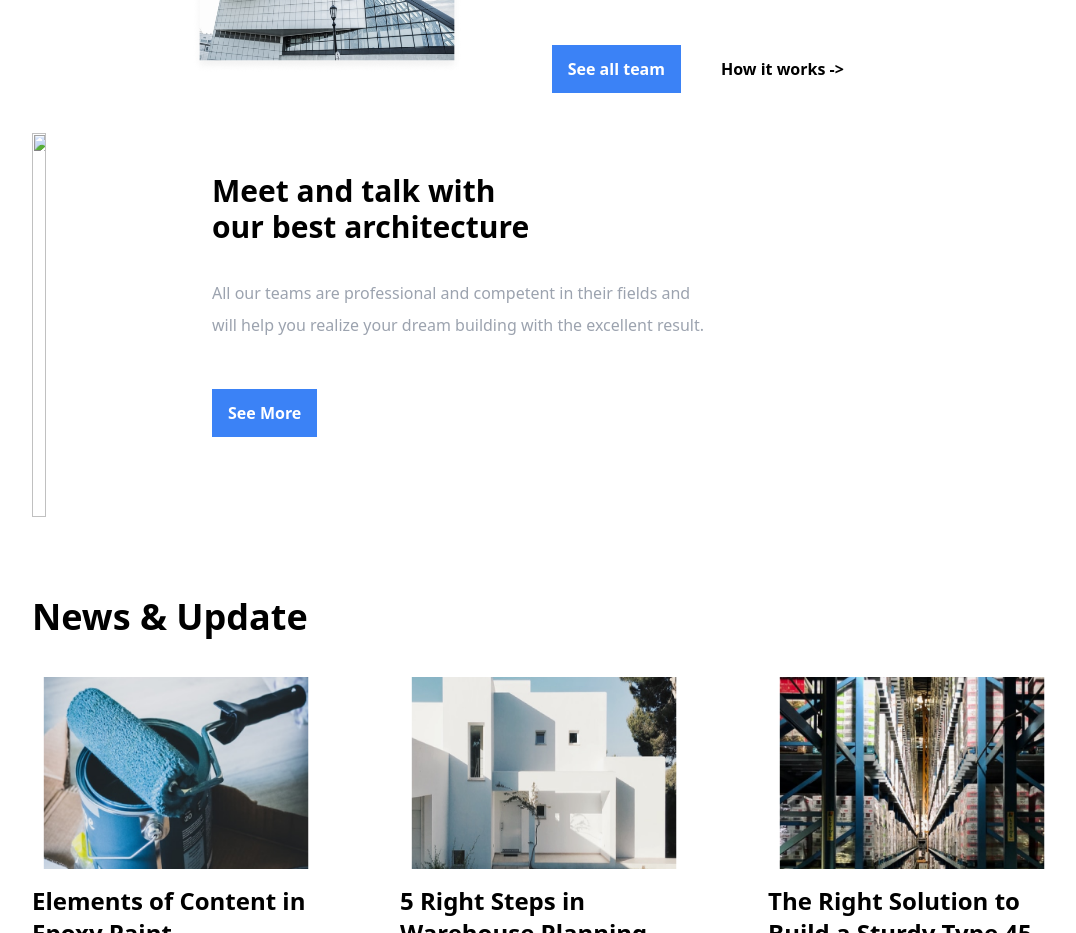
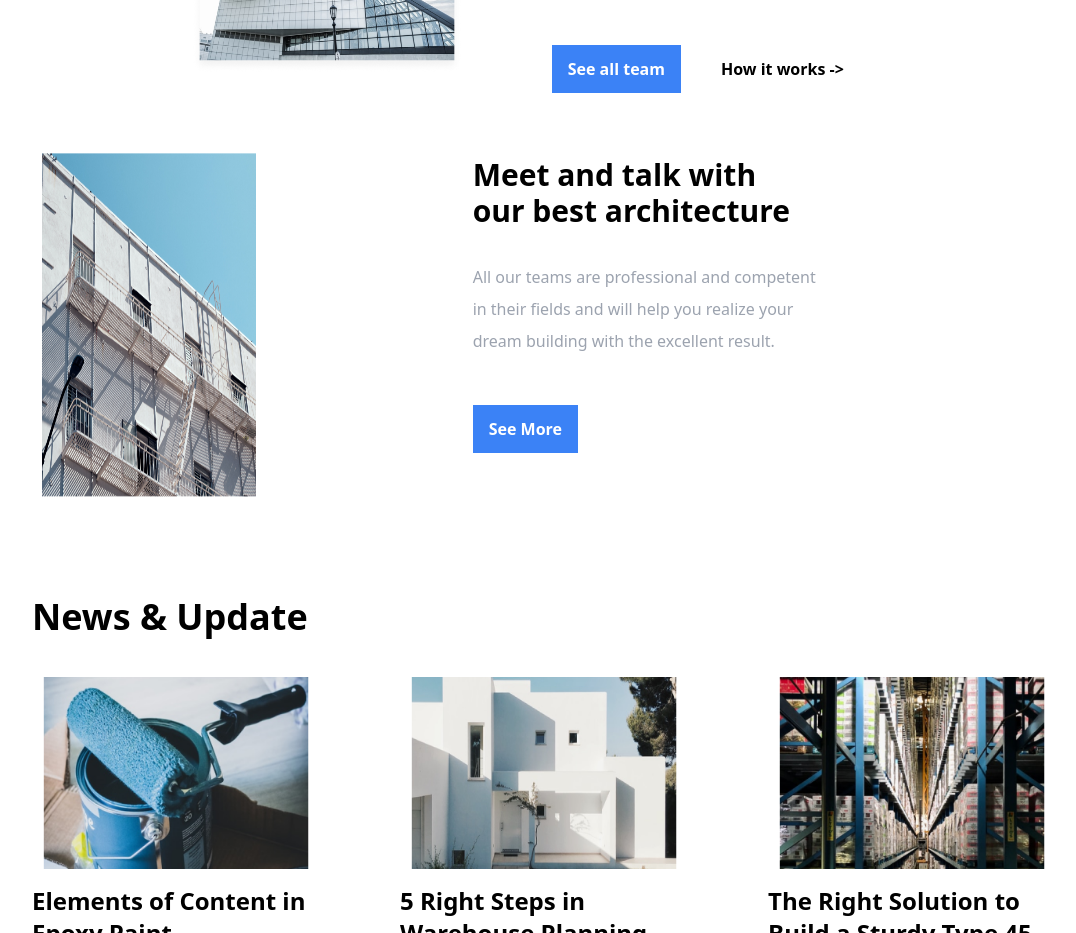
Before and after one commit to Abhinavan2004/Tailwind_Project1, a plain HTML site: page index.html in a window 1280 px wide. Shown: the part 2740-3673 px from the top of the page, without its empty margins (96-1172 px from the left). Drawn offline with nearby package versions, Linux system fonts and the light colour scheme.

Commit message:
Update index.html

```diff
--- a/index.html
+++ b/index.html
@@ -152,7 +152,7 @@ building with the excellent result.</p>
 
                 <div class="flex items-center gap-40 w-[80%] mx-auto  text-black ">
                     <div class="left mt-10">
-                        <img  class="w-10/12 h-96" style="margin-left:153 px" src=".Taolwind_Images/pexels-tyler-wang-3508435 1.png">
+                        <img  class="w-10/12 h-96" style="margin-left:153 px" src="./Taolwind_Images/pexels-tyler-wang-3508435 1.png">
                     </div>
                     <div class="right ">
                         <h1 class="font-bold text-3xl">Meet and talk with<br>
```
